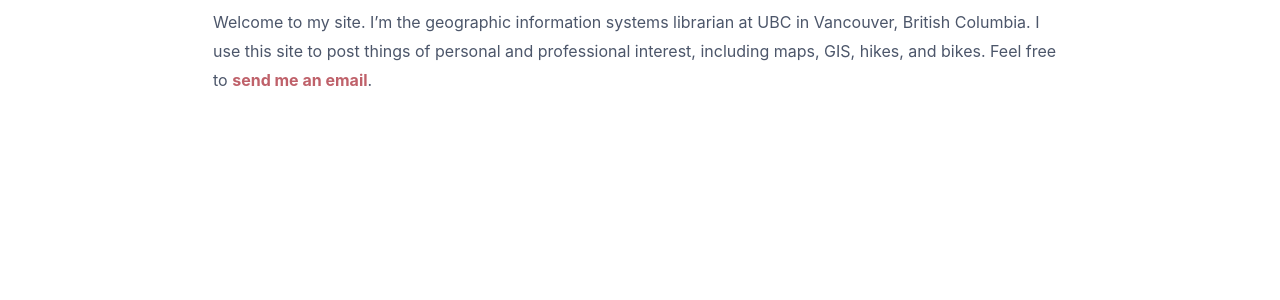
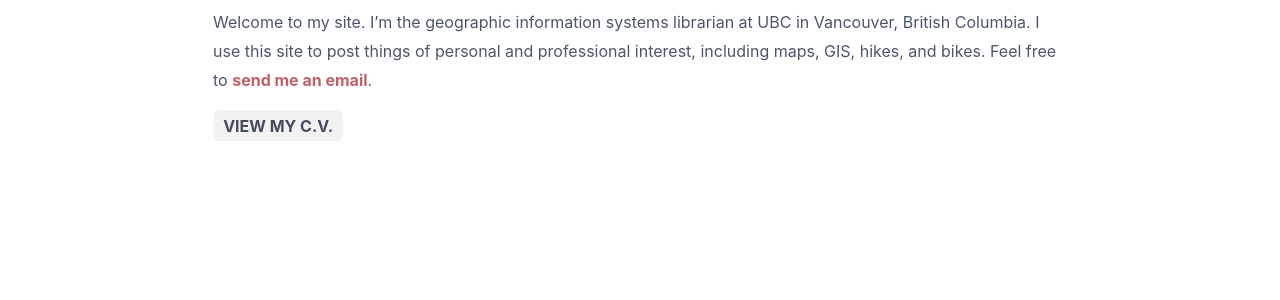
Before and after one commit to ect123/ect123.github.io, a Jekyll site: the page built from about.md, in a window 1280 px wide. Shown: the part 208-508 px from the top of the page. Built offline with Jekyll 4.4.1, drawn with Linux system fonts in a browser that asks for light colours; nearby versions of some CDN libraries.

Commit message:
changed from pill to rounded button

```diff
--- a/about.md
+++ b/about.md
@@ -31,3 +31,5 @@ in Vancouver, British Columbia. I use this site to post things of personal
 and professional interest, including maps, GIS, hikes, and bikes. Feel free
 to <a href="https://mailhide.io/e/iqIxq"
 onclick="mailhidepopup=window.open('https://mailhide.io/e/iqIxq','mailhidepopup','width=580,height=635'); return false;" > send me an email</a>.
+
+[VIEW MY C.V.](/cv){:.button.button--secondary.button--rounded}
```
